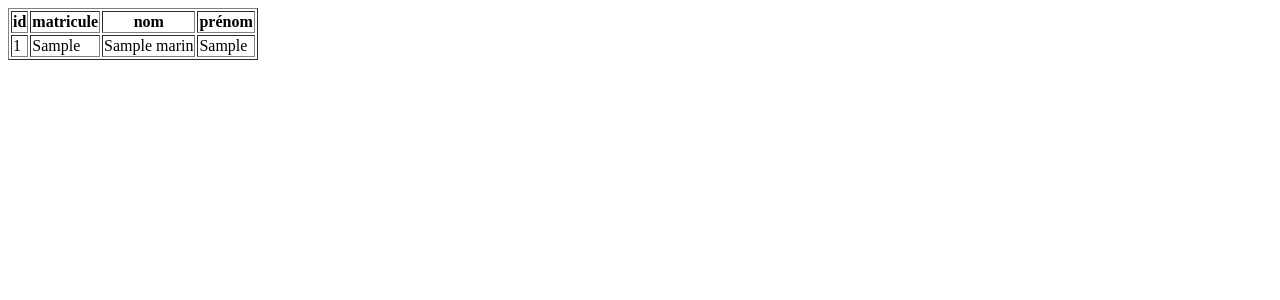
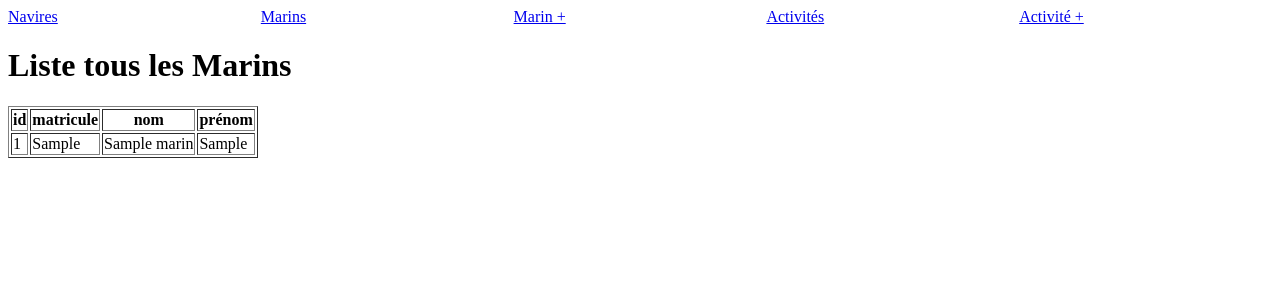
Before and after one commit to TraoreHamza/BaseDesDonnees, a PHP site: page /ctrl/marin-list.php in a window 1280 px wide. Shown: the top 300 px of the page. Run offline with PHP 8.4, Linux system fonts and the light colour scheme; tables that the repository leaves empty hold one stand-in row (values such as "Sample post").

Commit message:
[improve] Ajoute un minimum de navigation.

```diff
--- /dev/null
+++ b/asset/css/style.css
@@ -0,0 +1,10 @@
+nav > ul {
+    display: flex;
+    margin: 0px;
+    padding: 0px;
+}
+
+nav > ul > li {
+    list-style: none;
+    width: 100%;
+}
--- /dev/null
+++ b/view/_header.php
@@ -0,0 +1,14 @@
+<header>
+    <nav>
+        <ul>
+            <li><a href="/ctrl/navire-list.php">Navires</a></li>
+            <li><a href="/ctrl/marin-list.php">Marins</a></li>
+            <li><a href="/ctrl/add-marin-display.php">Marin +</a></li>
+            <li><a href="/ctrl/activite-list.php">Activités</a></li>
+            <li><a href="/ctrl/add-activite-display.php">Activité +</a></li>
+
+        </ul>
+    </nav>
+
+    <h1><?= $pageTitle ?></h1>
+</header>
--- a/view/activite-list.php
+++ b/view/activite-list.php
@@ -5,10 +5,12 @@
     <meta charset="UTF-8">
     <meta name="viewport" content="width=device-width, initial-scale=1.0">
     <title><?= $pageTitle ?></title>
+    <link rel="stylesheet" href="/asset/css/style.css">
 </head>
 
 <body>
 
+    <?php include '../view/_header.php' ?>
 
     <main>
 
--- a/view/add-activite.php
+++ b/view/add-activite.php
@@ -5,9 +5,12 @@
     <meta charset="UTF-8">
     <meta name="viewport" content="width=device-width, initial-scale=1.0">
     <title><?= $pageTitle ?></title>
+    <link rel="stylesheet" href="/asset/css/style.css">
 </head>
 
 <body>
+
+    <?php include '../view/_header.php' ?>
 
     <main>
 
--- a/view/add-marin.php
+++ b/view/add-marin.php
@@ -5,9 +5,12 @@
     <meta charset="UTF-8">
     <meta name="viewport" content="width=device-width, initial-scale=1.0">
     <title><?= $pageTitle ?></title>
+    <link rel="stylesheet" href="/asset/css/style.css">
 </head>
 
 <body>
+
+    <?php include '../view/_header.php' ?>
 
     <main>
 
--- a/view/marin-list.php
+++ b/view/marin-list.php
@@ -5,10 +5,12 @@
     <meta charset="UTF-8">
     <meta name="viewport" content="width=device-width, initial-scale=1.0">
     <title><?= $pageTitle ?></title>
+    <link rel="stylesheet" href="/asset/css/style.css">
 </head>
 
 <body>
 
+    <?php include '../view/_header.php' ?>
 
     <main>
 
--- a/view/navire-list.php
+++ b/view/navire-list.php
@@ -5,10 +5,12 @@
     <meta charset="UTF-8">
     <meta name="viewport" content="width=device-width, initial-scale=1.0">
     <title><?= $pageTitle ?></title>
+    <link rel="stylesheet" href="/asset/css/style.css">
 </head>
 
 <body>
 
+    <?php include '../view/_header.php' ?>
 
     <main>
 
```
Also changed, not shown: view/navire.php (+8 -0 lines).
